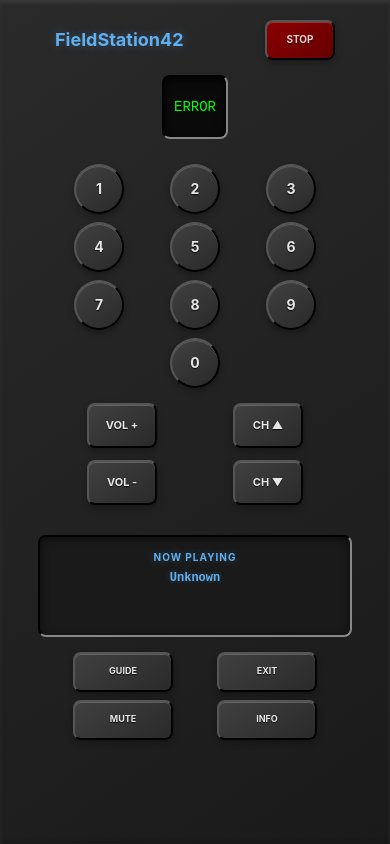
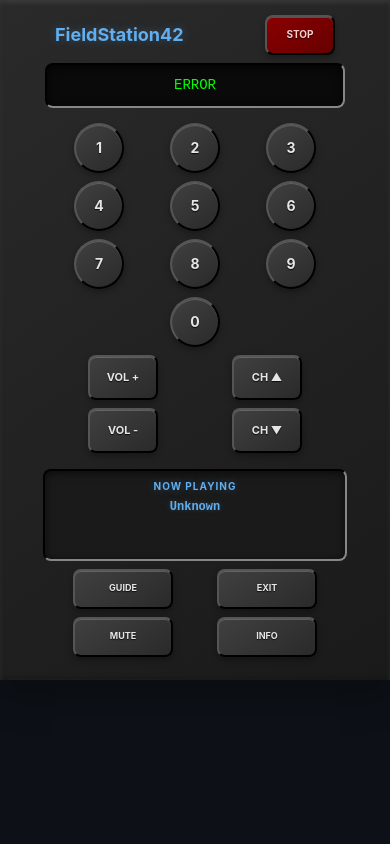
Before and after one commit to shane-mason/FieldStation42, a FastAPI app: page /remote in a window 390 px wide. Run offline with FastAPI, Linux system fonts and the light colour scheme; some libraries are stand-ins or nearby versions.

Commit message:
Better vertical mobile fit.

```diff
--- a/fs42/fs42_server/static/themes/default.css
+++ b/fs42/fs42_server/static/themes/default.css
@@ -474,18 +474,21 @@
 @media (max-width: 480px) {
     .remote-container {
         max-width: 100%;
-        padding: 20px 15px;
+        padding: 15px 10px;
         margin: 0;
         border-radius: 0;
         border: none;
         display: flex;
         flex-direction: column;
         align-items: center;
+        min-height: auto;
     }
 
     .button-grid {
         max-width: 280px;
         width: 100%;
+        gap: 8px;
+        margin-bottom: 8px;
     }
 
     .remote-btn {
@@ -523,13 +526,14 @@
         max-width: 280px;
         width: 100%;
         min-width: 280px;
-        margin: 15px auto;
+        margin: 8px auto;
+        padding: 10px;
     }
 
     .remote-header {
         max-width: 280px;
         width: 100%;
-        margin: 0 auto 15px auto;
+        margin: 0 auto 8px auto;
     }
 
     .power-btn {
@@ -537,6 +541,16 @@
         height: 35px;
         font-size: 10px;
         padding: 8px 12px;
+    }
+
+    .remote-screen {
+        padding: 8px;
+        margin-bottom: 15px;
+        font-size: 14px;
+        min-height: 25px;
+        max-width: 280px;
+        width: 100%;
+        margin: 0 auto 15px auto;
     }
 }
 
```
Also changed, not shown: fs42/fs42_server/static/themes/default_alt.css (+17 -3 lines), fs42/fs42_server/static/themes/default_clean.css (+17 -3 lines), fs42/fs42_server/static/themes/default_retro.css (+17 -3 lines).
